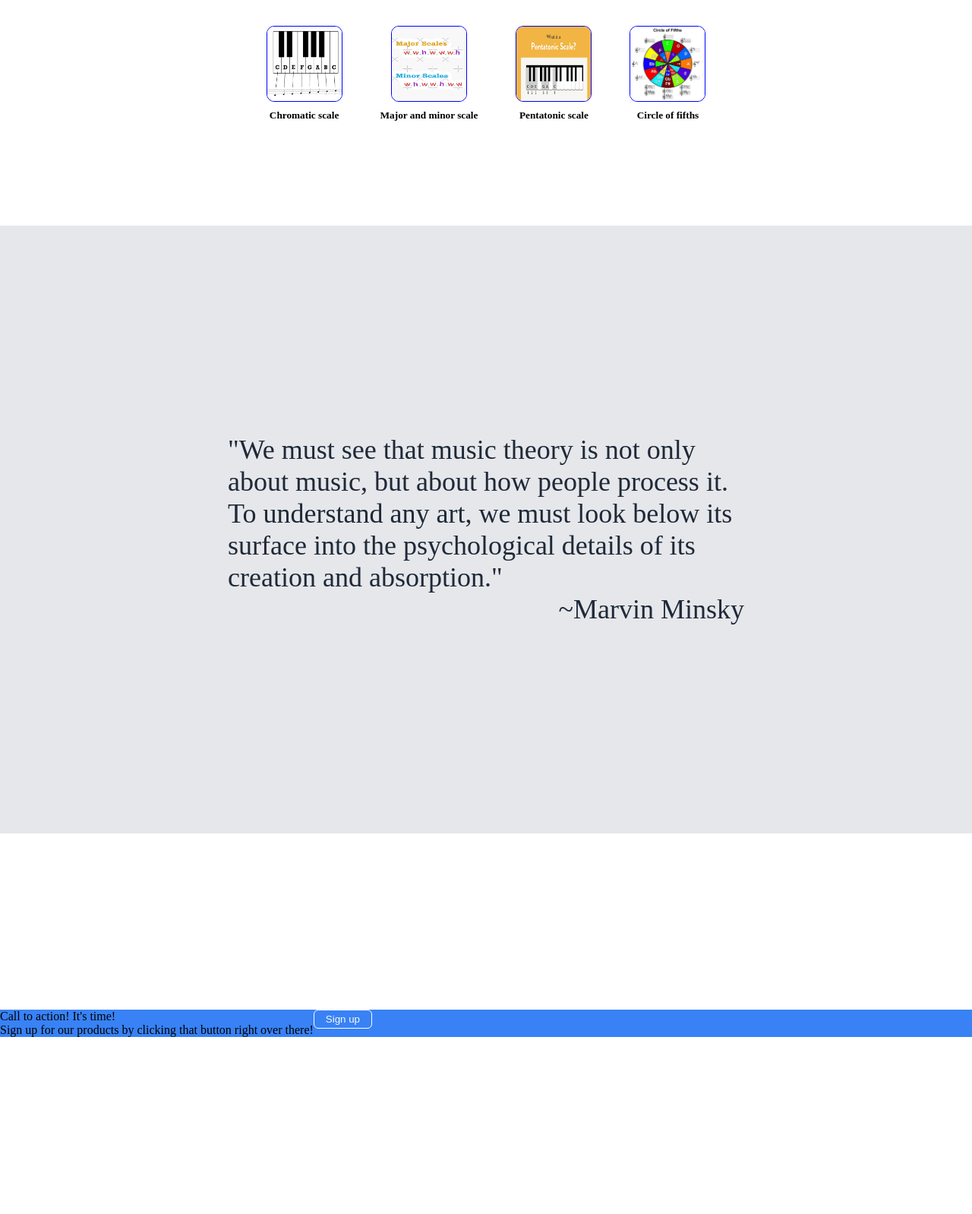
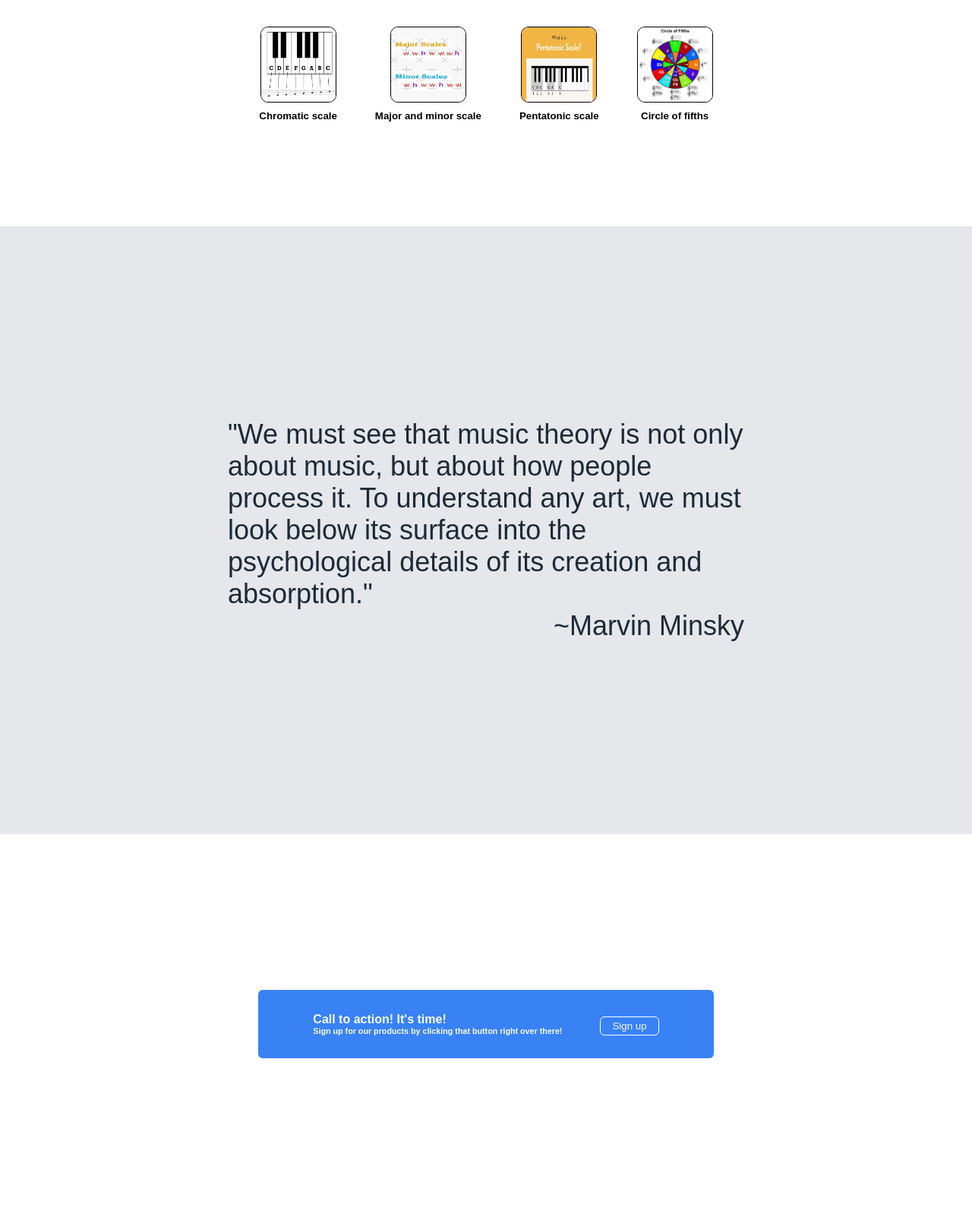
Before and after one commit to JPC214182/landing-page, a plain HTML site: page index.html in a window 1280 px wide. Shown: the part 584-2182 px from the top of the page at 76% size. Drawn offline with Linux system fonts and the light colour scheme.

Commit message:
Update header text links and page context
Updated html and css styles
finish page design and added music theory courses

```diff
--- a/index.html
+++ b/index.html
@@ -13,21 +13,21 @@
                     <div class="header">
                         <div class="logo">Music Theory</div>
                         <div class="header-link">
-                            <div>header link one</div>
-                            <div>header link two</div>
-                            <div>header link three</div>
+                            <div>CAGED system</div>
+                            <div>Phrasing</div>
+                            <div>Alternate Tunings</div>
                         </div>
                     </div>
                     <div class="header-two">
                         <div class="title-container">
                             <div class="main-title">
-                                <p>This website is awesome</p>
+                                <p>Why Music Theory Matters?</p>
                             </div>
                             <div class="context">
-                                <p>This website has some subtext that goes here under the main title. It's a smaller font and the color is lower contrast</p>
+                                <p>Composition and Creativity, Performance, Appreciation, Communication: Like grammar for writing, music theory gives musicians the tools to communicate effectively through musical expression.</p>
                             </div>
                             <div>
-                                <button>Sign up</button>
+                                <button class="header-sign-up">Sign up</button>
                             </div>
                         </div>
                         <div class="image-container">
@@ -70,12 +70,12 @@
         </div>
         <div class="lower-part">
             <div class="lower-container">
-                <div>
-                    <p>Call to action! It's time!</p>
-                    <p>Sign up for our products by clicking that button right over there!</p>
+                <div class="call">
+                    <h4>Call to action! It's time!</h4>
+                    <h6>Sign up for our products by clicking that button right over there!</h6>
                 </div>
                 <div>
-                    <button>Sign up</button>
+                    <button class="sign-up">Sign up</button>
                 </div>
             </div>
         </div>
--- a/styles.css
+++ b/styles.css
@@ -2,6 +2,7 @@
     box-sizing: border-box;
     margin: 0;
     padding: 0;
+    font-family: sans-serif;
     /* border: 1px solid red; */
 }
 
@@ -32,6 +33,7 @@
     font-size: 18px;
     color: #E5E7EB;
     gap: 20px;
+    align-items: flex-end;
 }
 
 .header-two {
@@ -64,16 +66,18 @@
     padding-right: 100px;
 }
 
-img {
+.info-boxes div img {
     border-radius: 10px;
+    border-color: black;
 }
 
-button {
+.header-sign-up {
     padding: 4px 15px;
     background-color: #3882F6;
     color: #F9FAF8;
-    border: 1px solid white;
     border-radius: 6px;
+    cursor: pointer;
+    border: none;
 }
 
 .info-container {
@@ -132,10 +136,30 @@ button {
     display: flex;
     flex-direction: column;
     height: 500px;
-    place-content: center center;
+    justify-content: center;
+    align-items: center;
 }
 
 .lower-container {
     background-color: #3882F6;
     display: flex;
+    place-content: center center;
+    gap: 50px;
+    width: 600px;
+    padding: 30px;
+    border-radius: 6px;
+    align-items: flex-end;
 }
+
+.call {
+    color: #F9FAF8;
+}
+
+.sign-up {
+    border: 1px solid white;
+    padding: 4px 15px;
+    background-color: #3882F6;
+    color: #F9FAF8;
+    border-radius: 6px;
+    cursor: pointer;
+}
```
